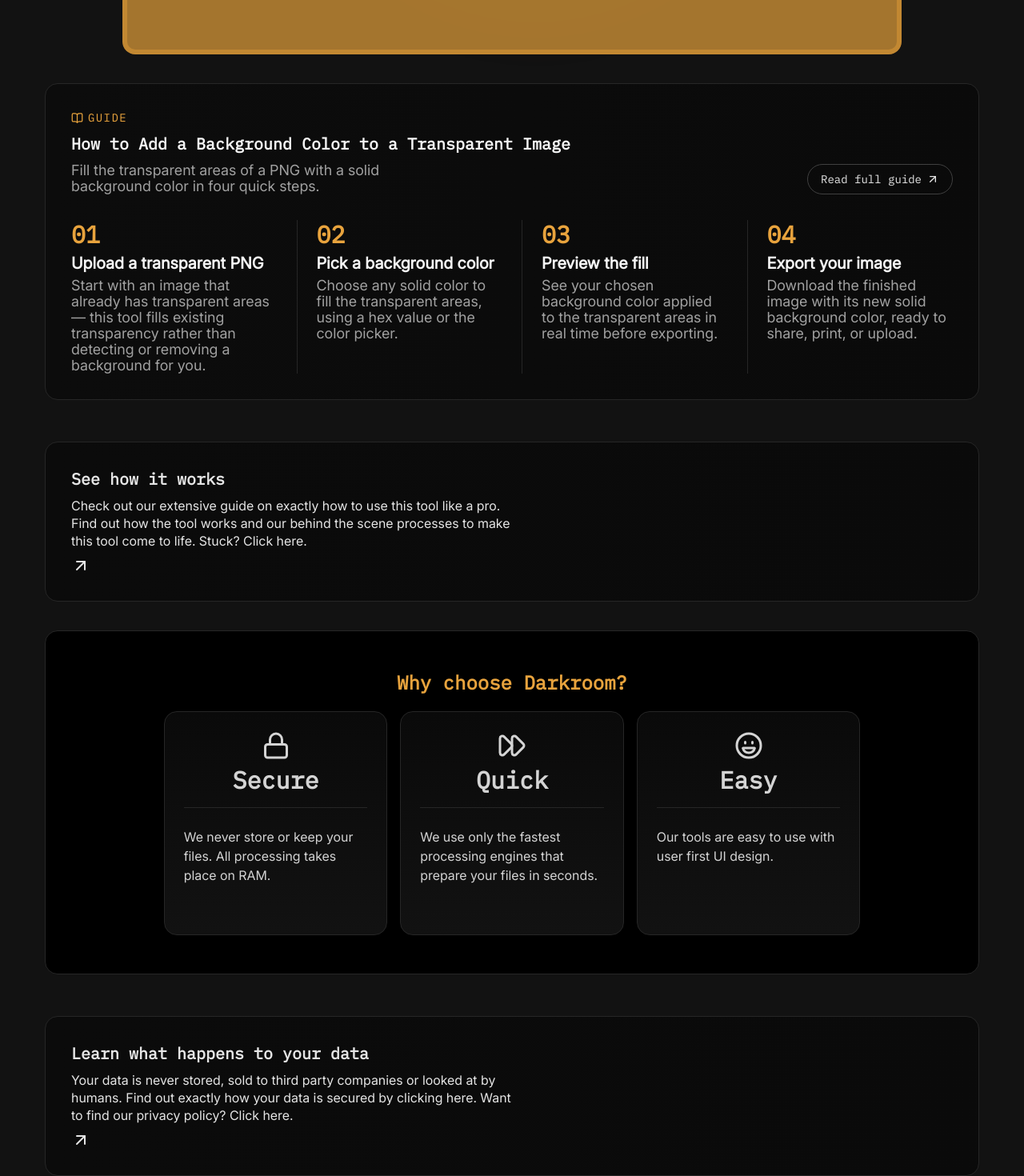
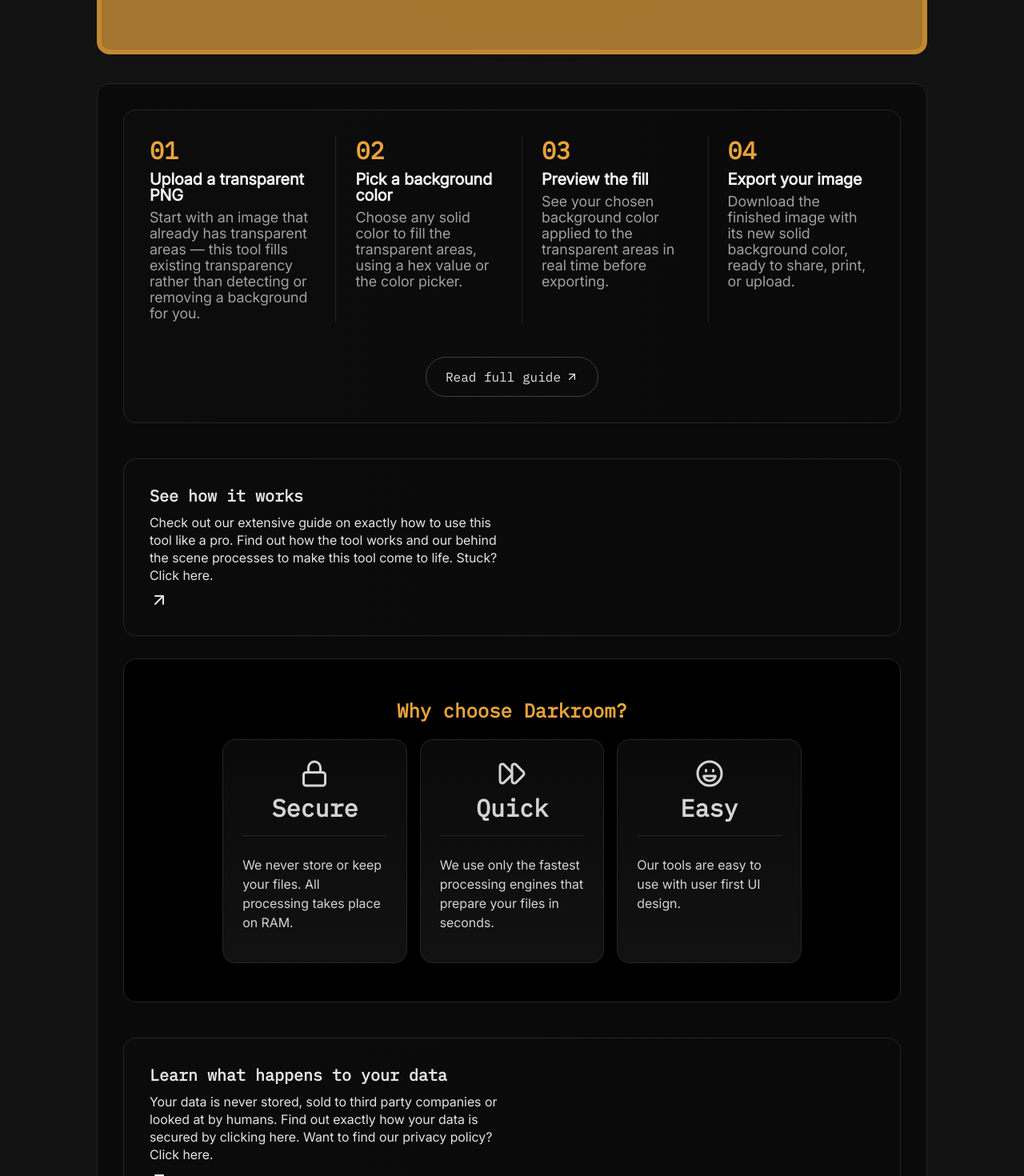
Before and after one commit to ibrahimhere47/Darkroom-v2, a React (Vite) app: page /tools/add-background in a window 1280 px wide. Shown: the part 640-2110 px from the top of the page at 80% size. Built offline with nearby package versions, Linux system fonts and the light colour scheme.

Commit message:
Severely Improved Extra Information Panel

```diff
--- a/src/components/guide-comps/GuideSnapshot.jsx
+++ b/src/components/guide-comps/GuideSnapshot.jsx
@@ -36,34 +36,6 @@
                 {JSON.stringify(structuredData)}
             </script>
 
-            <div className='flex flex-col sm:flex-row sm:items-end sm:justify-between sm:items-center gap-6'>
-                <div className='flex flex-col gap-2'>
-                    <div className='flex items-center gap-1.5 text-amber-47'>
-                        <BookOpen size={15} strokeWidth={2} />
-                        <span className='font-mono text-sm tracking-widest uppercase'>Guide</span>
-                    </div>
-                    <h2 id={headingId} className='font-mono font-bold text-[20px] text-neutral-100'>
-                        {heading}
-                    </h2>
-                    {summary && (
-                        <p className='font-body text-[18px] text-neutral-400 leading-5 max-w-md'>
-                            {summary}
-                        </p>
-                    )}
-                </div>
-
-                <Link
-                    to={`/guides/${toolId}`}
-                    className='group flex items-center gap-1.5 shrink-0 w-fit rounded-full border border-neutral-700 px-4 py-2 font-mono text-sm text-neutral-200 hover:border-amber-47 hover:text-amber-47 transition-colors duration-300'
-                >
-                    Read full guide
-                    <ArrowUpRight
-                        size={16}
-                        className='transition-transform duration-300 group-hover:translate-x-0.5 group-hover:-translate-y-0.5'
-                    />
-                </Link>
-            </div>
-
             <ol className='grid grid-cols-1 sm:grid-cols-2 lg:grid-cols-4 gap-x-6 gap-y-8'>
                 {steps.map((step, index) => (
                     <li
@@ -82,6 +54,20 @@
                     </li>
                 ))}
             </ol>
+
+            <div className='flex w-full items-center justify-center mt-3'>
+                <Link
+                    to={`/guides/${toolId}`}
+                    className='group flex items-center gap-1.5 shrink-0 w-fit rounded-full border border-neutral-700 px-6 py-3 font-mono text-base text-neutral-200 hover:border-amber-47 hover:text-amber-47 transition-colors duration-300'
+                >
+                    Read full guide
+                    <ArrowUpRight
+                        size={16}
+                        className='transition-transform duration-300 group-hover:translate-x-0.5 group-hover:-translate-y-0.5'
+                    />
+                </Link>
+            </div>
+
         </section>
     )
 }
--- a/src/components/tool-page-comps/ToolPageEmptyLook.jsx
+++ b/src/components/tool-page-comps/ToolPageEmptyLook.jsx
@@ -69,20 +69,23 @@
                         <EmptyLookTitle title={title} />
                     </div>
 
-                    <div className='w-full md:w-5/6 h-full'>
+                    <div className='w-full md:w-8/9 h-full'>
                         <ToolPageDropZone setFiles={props.setFiles} />
                     </div>
-                    <div className='mt-9 w-full'>
+
+                    <div className='flex flex-col gap-7 mb-12 mt-9 bg-neutral-950 p-8 rounded-2xl border border-neutral-800 w-full md:w-8/9'>
+                        <div className='w-full'>
                             <GuideSnapshot />
                         </div>
-                    <div className='mt-9 w-full'>
+                        <div className='w-full'>
                             <GuideButton />
                         </div>
-                    <div className='mt-9 w-full'>
+                        <div className='w-full'>
                             <ToolPageGuarantees />
                         </div>
-                    <div className='mt-9 mb-12 w-full'>
+                        <div className='w-full'>
                             <ToolPageDataGuide />
+                        </div>
                     </div>
                 </div>
         </Layout>
--- a/src/pages/ToolPage.jsx
+++ b/src/pages/ToolPage.jsx
@@ -55,11 +55,19 @@
             <Suspense fallback={null}>
                 <ToolReadyChecker Tool={Tool} onReady={handleReady} files={files} setFiles={setFiles} />
             </Suspense>
-            <div className='flex flex-col gap-6 w-full mt-8 mb-12'>
-                <GuideSnapshot />
-                <GuideButton />
-                <ToolPageGuarantees />
-                <ToolPageDataGuide />
+            <div className='flex flex-col gap-7 mb-12 mt-9 bg-neutral-950 p-10 rounded-2xl border border-neutral-800 w-full'>
+                <div className='w-full'>
+                    <GuideSnapshot />
+                </div>
+                <div className='w-full'>
+                    <GuideButton />
+                </div>
+                <div className='w-full'>
+                    <ToolPageGuarantees />
+                </div>
+                <div className='w-full'>
+                    <ToolPageDataGuide />
+                </div>
             </div>
         </Layout>
 
```
Lines whose indentation alone changed are shown as unchanged.
